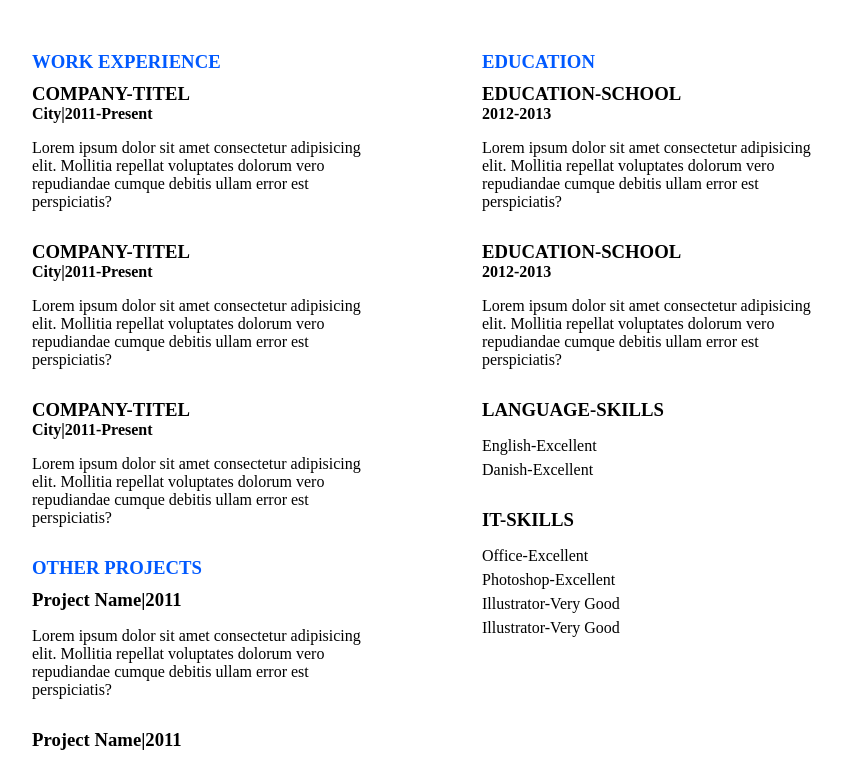
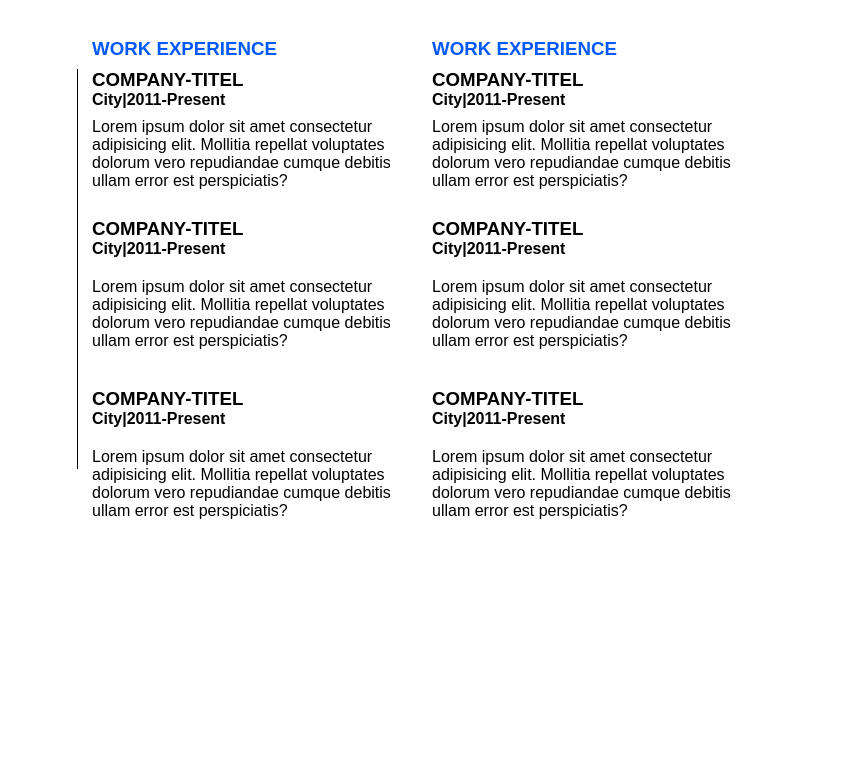
Before and after one commit to Sanaanw/12.01.2025, a plain HTML site: page MorganHeman/index.html in a window 1280 px wide. Shown: the part 111-869 px from the top of the page, without its empty margins (208-1050 px from the left). After the commit the page ends 800 px from the top, so only its background shows below. Drawn offline with Linux system fonts and the light colour scheme.

Commit message:
Refactor commit

```diff
--- a/MorganHeman/css/style.css
+++ b/MorganHeman/css/style.css
@@ -1,54 +1,53 @@
-*{
+* {
     margin: 0;
     padding: 0;
     box-sizing: border-box;
+    font-family: Arial, sans-serif;
 }
-.App{
+
+.App {
+    height: 500px;
+    margin: 40px 300px;
     display: flex;
     flex-direction: column;
-    gap: 80px;
-    width: 800px;
-    margin: auto;
-    margin-top: 20pxbgh;
+    justify-content: space-between;
 }
-.header{
-display: flex;
-flex-direction: column;
-gap: 15px;
+
+.header {
+    display: flex;
+    flex-direction: column;
 }
-.header .part2{
+
+.header .part2 {
     display: flex;
     flex-direction: row;
     gap: 10px;
 }
-.Main{
+
+.part .Header * {
+    color: rgb(0, 89, 255);
+}
+
+.Main {
+    position: relative;
+    height: 400px;
     display: flex;
     flex-direction: row;
-    gap: 100px;
-    margin-bottom: 100px;
 }
-.Main .first{
-width: 400px;
-display: flex;
-flex-direction: column;
-gap: 30px;
-}
-.Main .second{
-    width: 400px;
+
+.part {
+    height: 170px;
     display: flex;
     flex-direction: column;
-    gap: 30px;
+    justify-content: space-evenly
 }
-.first .part{
-    display: flex;
-    flex-direction: column;
-    gap: 10px   ;
+
+.first::before {
+    content: "";
+    position: absolute;
+    left: -15px;
+    top: 40px;
+    height: 100%;
+    width: 1px;
+    background-color: black
 }
-.second .part{
-    display: flex;
-    flex-direction: column;
-    gap: 10px   ;
-}
-.part p{
-    margin-top: 6px;
-}
--- a/MorganHeman/index.html
+++ b/MorganHeman/index.html
@@ -68,12 +68,15 @@
                                 repudiandae cumque debitis ullam error est perspiciatis?</p>
                         </div>
                     </div>
+                </div>
+                <div class="second">
                     <div class="part">
                         <div class="Header">
-                            <h3 style="color: rgb(0, 89, 255);" >OTHER PROJECTS</h3>
+                            <h3 style="color: rgb(0, 89, 255);" >WORK EXPERIENCE</h3>
                         </div>
                         <div class="title">
-                            <h3>Project Name|2011</h3>
+                            <h3>COMPANY-TITEL</h3>
+                            <h4>City|2011-Present</h4>
                         </div>
                         <div class="p">
                             <p>Lorem ipsum dolor sit amet consectetur adipisicing elit. Mollitia repellat voluptates
@@ -84,24 +87,8 @@
                     </div>
                     <div class="part">
                         <div class="title">
-                            <h3>Project Name|2011</h3>
-                        </div>
-                        <div class="p">
-                            <p>Lorem ipsum dolor sit amet consectetur adipisicing elit. Mollitia repellat voluptates
-                                dolorum
-                                vero
-                                repudiandae cumque debitis ullam error est perspiciatis?</p>
-                        </div>
-                    </div>
-                </div>
-                <div class="second">
-                    <div class="part">
-                        <div class="Header">
-                            <h3 style="color: rgb(0, 89, 255);" >EDUCATION</h3>
-                        </div>
-                        <div class="title">
-                            <h3>EDUCATION-SCHOOL</h3>
-                            <h4>2012-2013</h4>
+                            <h3>COMPANY-TITEL</h3>
+                            <h4>City|2011-Present</h4>
                         </div>
                         <div class="p">
                             <p>Lorem ipsum dolor sit amet consectetur adipisicing elit. Mollitia repellat voluptates
@@ -112,8 +99,8 @@
                     </div>
                     <div class="part">
                         <div class="title">
-                            <h3>EDUCATION-SCHOOL</h3>
-                            <h4>2012-2013</h4>
+                            <h3>COMPANY-TITEL</h3>
+                            <h4>City|2011-Present</h4>
                         </div>
                         <div class="p">
                             <p>Lorem ipsum dolor sit amet consectetur adipisicing elit. Mollitia repellat voluptates
@@ -122,30 +109,9 @@
                                 repudiandae cumque debitis ullam error est perspiciatis?</p>
                         </div>
                     </div>
-                    <div class="part">
-                        <div class="title">
-                            <h3>LANGUAGE-SKILLS</h3>
-                        </div>
-                        <div class="p">
-                            <p>English-Excellent</p>
-                            <p>Danish-Excellent</p>
-                        </div>
-                    </div>
-                    <div class="part">
-                        <div class="title">
-                            <h3>IT-SKILLS</h3>
-                        </div>
-                        <div class="p">
-                            <p>Office-Excellent</p>
-                            <p>Photoshop-Excellent</p>
-                            <p>Illustrator-Very Good</p>
-                            <p>Illustrator-Very Good</p>
-                        </div>
-                    </div>
                 </div>
             </div>
         </main>
     </div>
 </body>
-
 </html>
```
